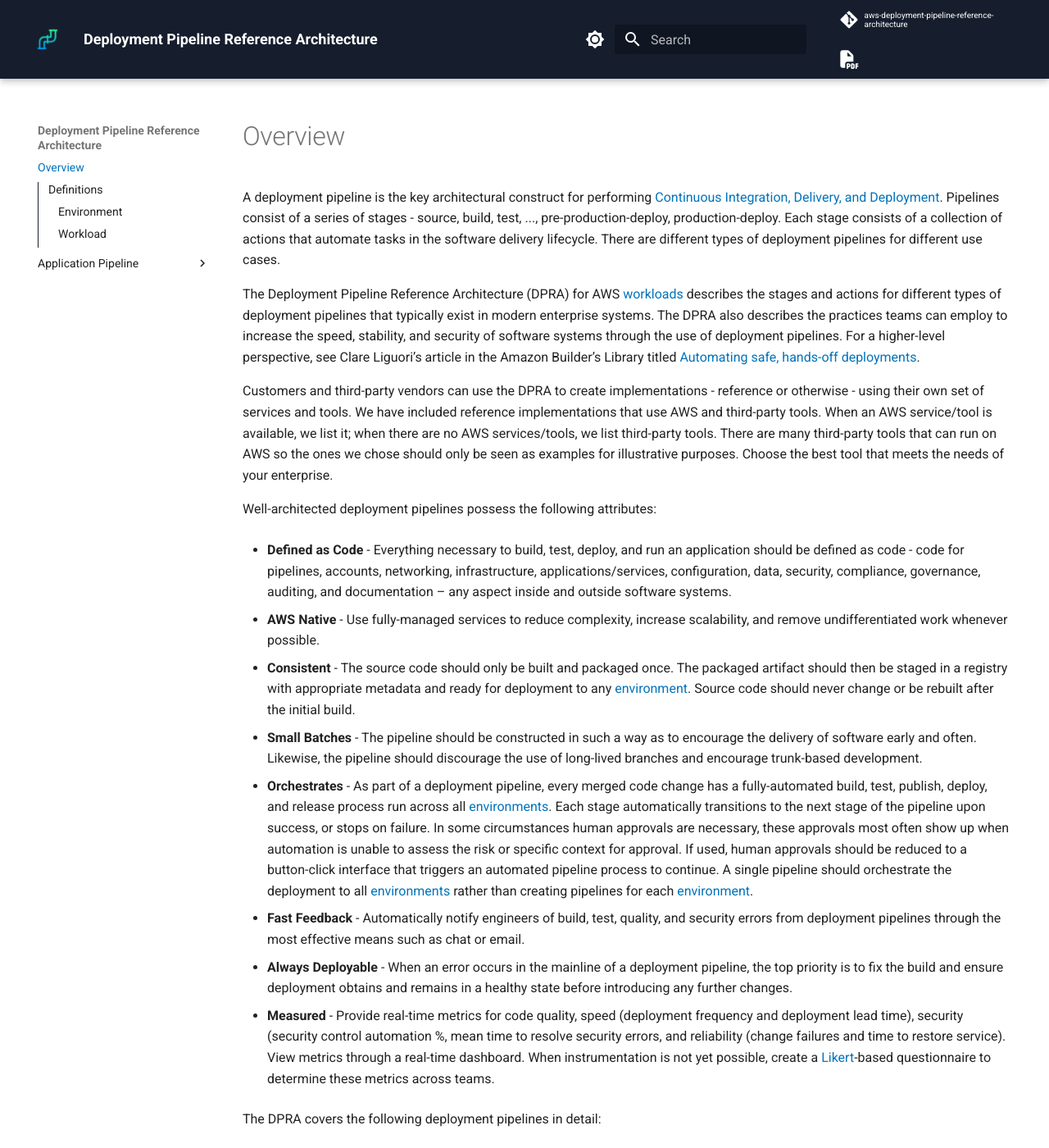
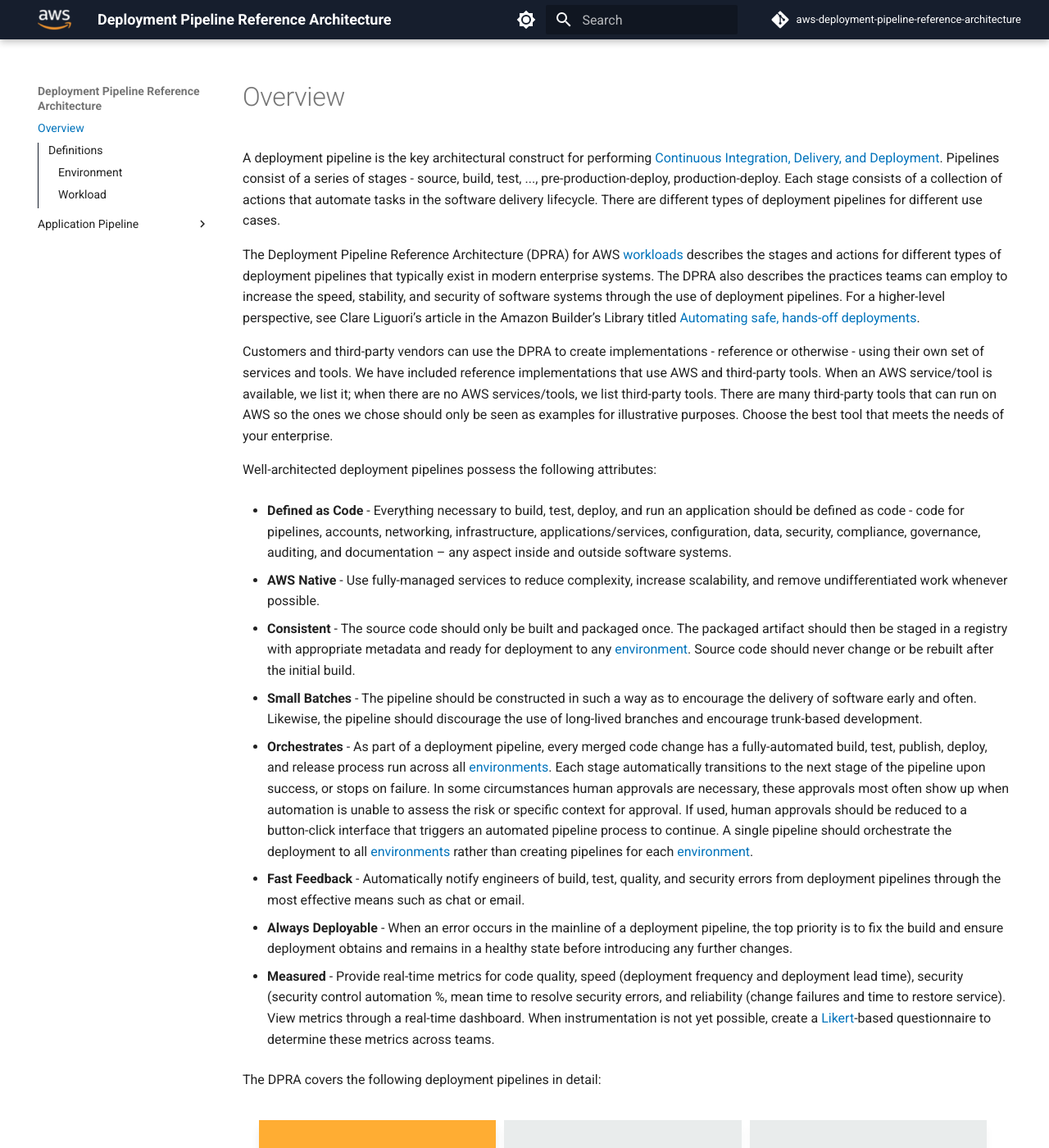
Before and after one commit to Tyrese-AutomationWarrior/AWS-Deployment-Pipeline-Reference-Architecture, an MkDocs documentation site: the page built from docs/index.md, in a window 1280 px wide and 1400 px high. Shown: the whole window at 82% size. Built offline with MkDocs 1.6.1 and Material for MkDocs 9.7.7, drawn with Linux system fonts in a browser that asks for light colours; comment, search, counter and statistics services are not loaded; some of the changed text lies outside the part shown.

Commit message:
fix: cleanup logo and format of long repo name

```diff
--- a/docs/stylesheets/extra.css
+++ b/docs/stylesheets/extra.css
@@ -125,6 +125,15 @@
   mask-image: var(--dpra-icon--recommended);
 }
 
+.md-source__repository {
+  max-width: max-content;
+}
+
+.md-header__source {
+  max-width: max-content;
+  width: auto;
+}
+
 @media print {
   .md-typeset .required > .admonition-title::before,
   .md-typeset .required > summary::before {
--- a/mkdocs.yml
+++ b/mkdocs.yml
@@ -7,7 +7,7 @@
   name: material
   custom_dir: overrides
   logo: assets/logo.png
-  favicon: assets/logo.png
+  favicon: assets/favicon.ico
   features:
     - toc.integrate
   palette:
--- a/overrides/partials/copyright.html
+++ b/overrides/partials/copyright.html
@@ -33,14 +33,14 @@
         Material for MkDocs
       </a>
     {% endif %}
-    <div>
-        Pipe icons created by
-        <a
-            href="https://www.flaticon.com/free-icons/pipe"
-            title="pipe icons"
-            target="_blank" rel="noopener"
-        >
-            Freepik - Flaticon
-        </a>
-    </div>
   </div>
+<a
+  href="{{base_url}}/pdf/document.pdf"
+  title="Download PDF"
+  data-md-component="source"
+>
+  <div class="md-source__icon md-icon">
+    {% set icon = "fontawesome/solid/file-pdf" %}
+    {% include ".icons/" ~ icon ~ ".svg" %}
+  </div>
+</a>
--- a/overrides/partials/source.html
+++ /dev/null
@@ -1,44 +0,0 @@
-<!--
-  Copyright (c) 2016-2022 Martin Donath <martin.donath@squidfunk.com>
-  Permission is hereby granted, free of charge, to any person obtaining a copy
-  of this software and associated documentation files (the "Software"), to
-  deal in the Software without restriction, including without limitation the
-  rights to use, copy, modify, merge, publish, distribute, sublicense, and/or
-  sell copies of the Software, and to permit persons to whom the Software is
-  furnished to do so, subject to the following conditions:
-  The above copyright notice and this permission notice shall be included in
-  all copies or substantial portions of the Software.
-  THE SOFTWARE IS PROVIDED "AS IS", WITHOUT WARRANTY OF ANY KIND, EXPRESS OR
-  IMPLIED, INCLUDING BUT NOT LIMITED TO THE WARRANTIES OF MERCHANTABILITY,
-  FITNESS FOR A PARTICULAR PURPOSE AND NON-INFRINGEMENT. IN NO EVENT SHALL THE
-  AUTHORS OR COPYRIGHT HOLDERS BE LIABLE FOR ANY CLAIM, DAMAGES OR OTHER
-  LIABILITY, WHETHER IN AN ACTION OF CONTRACT, TORT OR OTHERWISE, ARISING
-  FROM, OUT OF OR IN CONNECTION WITH THE SOFTWARE OR THE USE OR OTHER DEALINGS
-  IN THE SOFTWARE.
--->
-
-<!-- Repository information -->
-<a
-  href="{{ config.repo_url }}"
-  title="{{ lang.t('source.link.title') }}"
-  data-md-component="source"
->
-  <div class="md-source__icon md-icon">
-    {% set icon = config.theme.icon.repo or "fontawesome/brands/git-alt" %}
-    {% include ".icons/" ~ icon ~ ".svg" %}
-  </div>
-  <div class="md-source__repository">
-    {{ config.repo_name }}
-  </div>
-</a>
-
-<a
-  href="{{base_url}}/pdf/document.pdf"
-  title="Download PDF"
-  data-md-component="source"
->
-  <div class="md-source__icon md-icon">
-    {% set icon = "fontawesome/solid/file-pdf" %}
-    {% include ".icons/" ~ icon ~ ".svg" %}
-  </div>
-</a>
```
Also changed, not shown: docs/assets/favicon.ico (added), docs/assets/logo.png.
